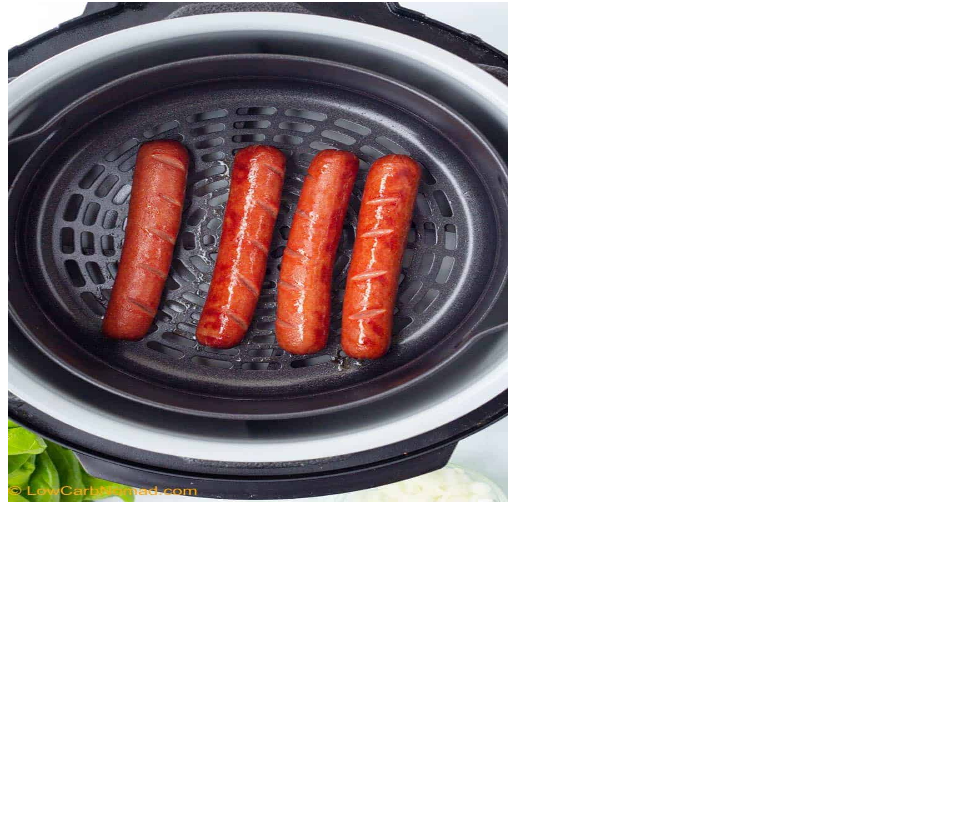
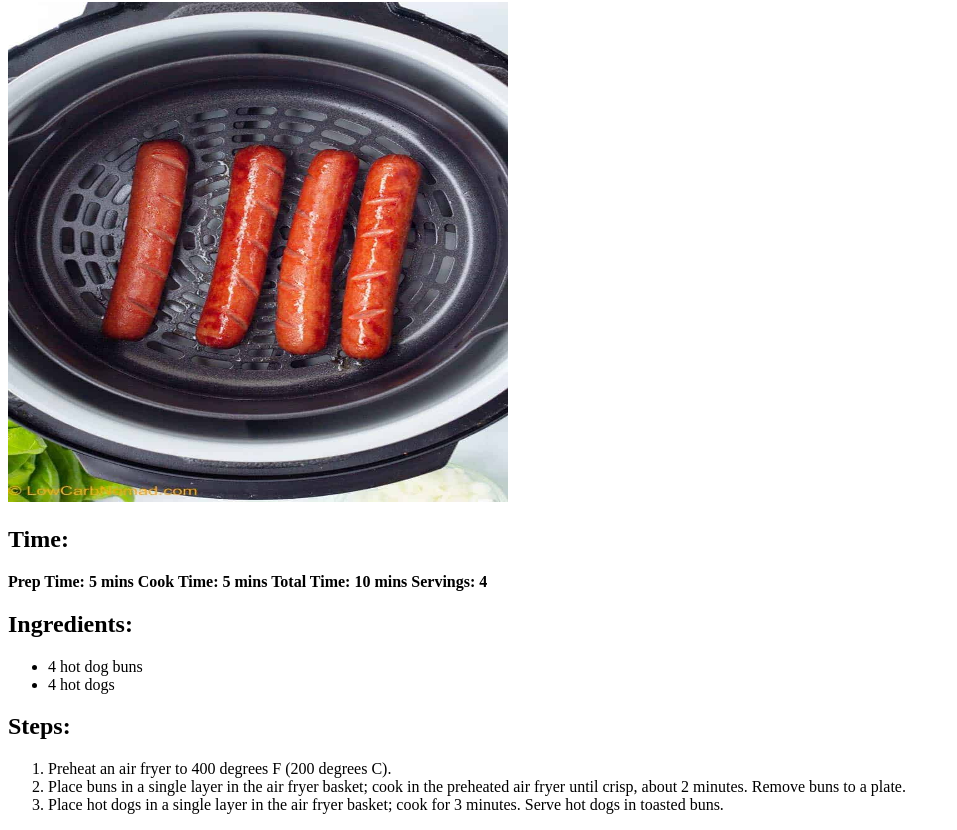
Before and after one commit to Kekkoubion/odin_recipes, a plain HTML site: page recipes/airfryerhotdog.html in a window 1280 px wide. Shown: the part 78-908 px from the top of the page, without its empty margins (0-957 px from the left). Before the commit the page ends 800 px from the top, so only its background shows below. Drawn offline with Linux system fonts and the light colour scheme.

Commit message:
modified the steps

```diff
--- a/recipes/airfryerhotdog.html
+++ b/recipes/airfryerhotdog.html
@@ -9,5 +9,27 @@
 <body>
     <h1>Air Fryer Hot Dog!</h1>
     <img src="../images/hotdogs.jpg" width="500" height="500" alt="Hot Dogs!">
+    <h2>Time:</h2>
+    <strong>
+        <p>Prep Time:
+            5 mins
+            Cook Time:
+            5 mins
+            Total Time:
+            10 mins
+            Servings:
+            4</p>
+    </strong>
+    <h2>Ingredients:</h2>
+    <ul>
+        <li>4 hot dog buns</li>
+        <li>4 hot dogs</li>
+    </ul>
+    <h2>Steps:</h2>
+    <ol>
+        <li>Preheat an air fryer to 400 degrees F (200 degrees C).</li>
+        <li>Place buns in a single layer in the air fryer basket; cook in the preheated air fryer until crisp, about 2 minutes. Remove buns to a plate.</li>
+        <li>Place hot dogs in a single layer in the air fryer basket; cook for 3 minutes. Serve hot dogs in toasted buns.</li>
+    </ol>
 </body>
 </html>
```
